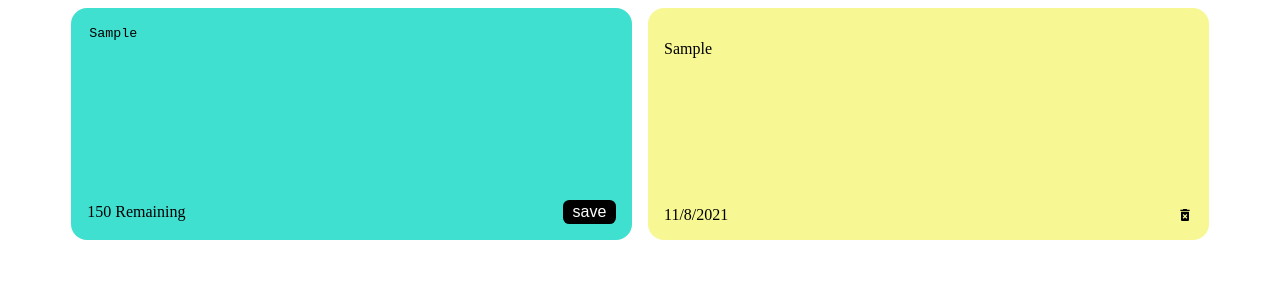
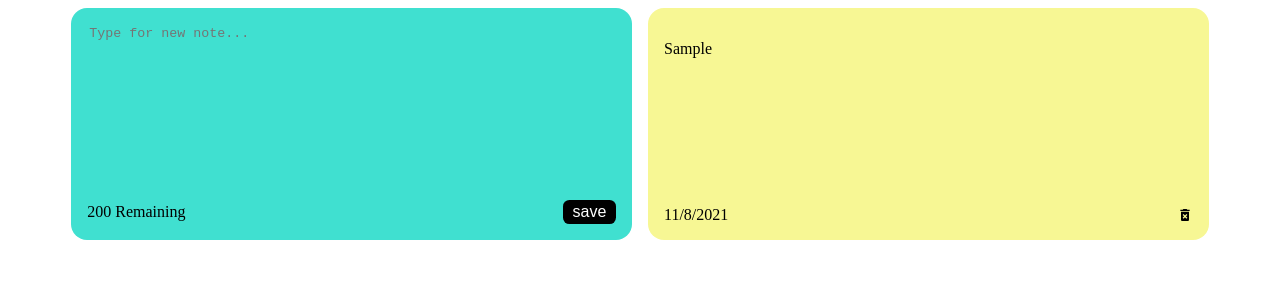
Before and after one commit to chwonseok/react-note-app, a React (Create React App) app: page / in a window 1280 px wide. Both pictures are taken after typing "Sample" into the empty fields and a click on the button "save". Shown: the top 300 px of the page. Built offline with nearby package versions, Linux system fonts and the light colour scheme.

Commit message:
Fix: issue on updating remaining number and spacing - white-space: pre-wrap in index.css

```diff
--- a/src/components/NewNote.js
+++ b/src/components/NewNote.js
@@ -1,14 +1,26 @@
 import { useState } from 'react';
+
+const TEXT_LIMIT = 200;
 
 const AddNote = ({ addNote }) => {
   const [text, setText] = useState('');
+  const [textLimit, setTextLimit] = useState(TEXT_LIMIT);
 
   const onChange = (e) => {
-    setText(e.target.value);
+    const textValue = e.target.value;
+    if (textLimit === 0) return; // it blocks user to type more when textLimit reaches 0
+
+    setText(textValue);
+    setTextLimit(TEXT_LIMIT - textValue.length);
   };
 
   const onClick = () => {
+    if (text.trim().length === 0) return; // prevent from submitting with empty text
     addNote(text);
+
+    // Reset textarea and remaining number
+    setText('');
+    setTextLimit(TEXT_LIMIT);
   };
 
   return (
@@ -21,7 +33,7 @@ const AddNote = ({ addNote }) => {
         placeholder="Type for new note..."
       ></textarea>
       <div className="note-footer">
-        <span>150 Remaining</span>
+        <span>{textLimit} Remaining</span>
         <button onClick={onClick} className="save">
           save
         </button>
--- a/src/index.css
+++ b/src/index.css
@@ -28,6 +28,8 @@
 
   min-height: 200px;
   background: #f7f794;
+
+  white-space: pre-wrap;
 }
 
 .note-footer {
```
